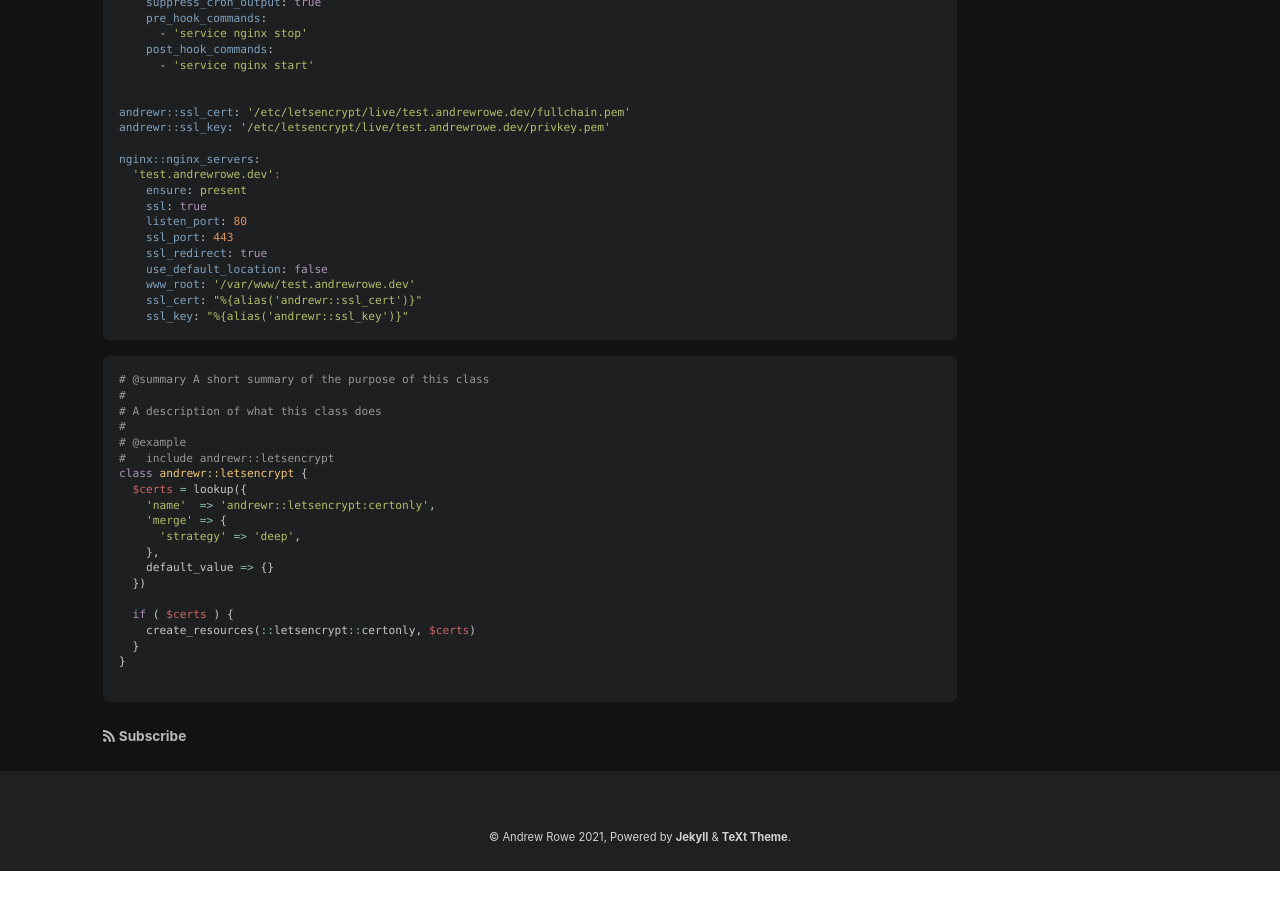
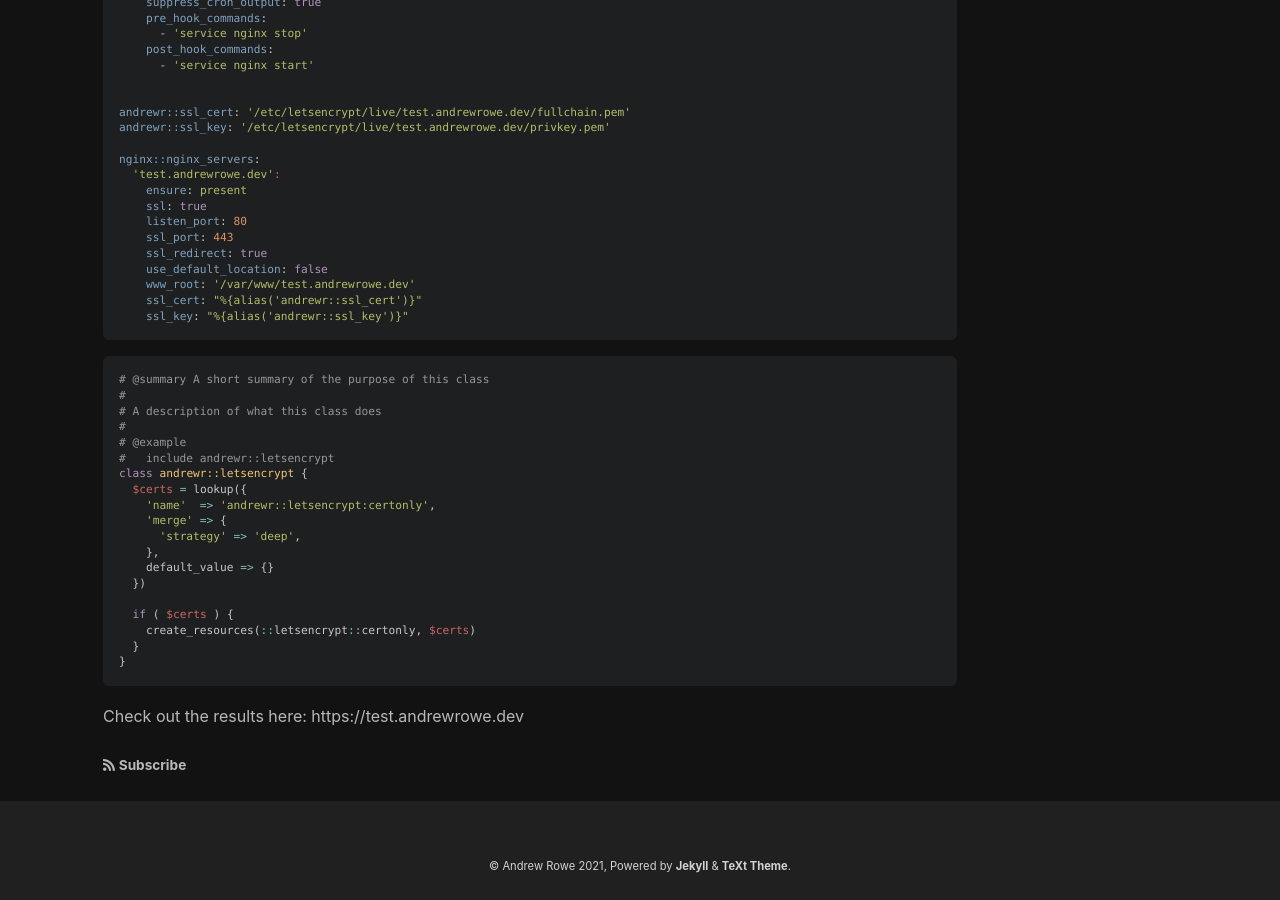
Before and after one commit to rowead/rowead.github.io, a Jekyll site: the page built from _posts/2021-08-07-puppet-and-letsencrypt.md, in a window 1280 px wide and 900 px high, scrolled down 935 px. Built offline with Jekyll 4.4.1, drawn with Linux system fonts in a browser that asks for light colours; nearby versions of some CDN libraries; before the commit the page ends 1806 px from its top, so only the background shows below that.

Commit message:
adding link

````diff
--- a/_posts/2021-08-07-puppet-and-letsencrypt.md
+++ b/_posts/2021-08-07-puppet-and-letsencrypt.md
@@ -66,5 +66,6 @@ class andrewr::letsencrypt {
     create_resources(::letsencrypt::certonly, $certs)
   }
 }
+```
 
-```
+Check out the results here: https://test.andrewrowe.dev
````
